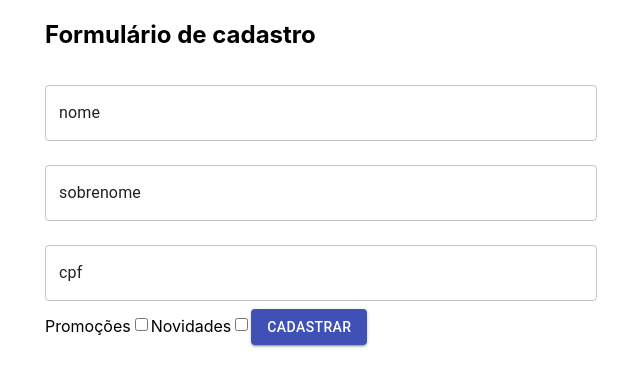
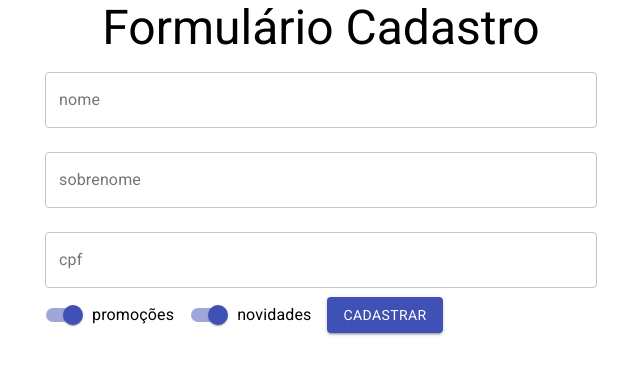
Before and after one commit to filipperogerio/react.cadastro, a React (Create React App) app: page / in a window 1280 px wide. Shown: the top 386 px of the page, without its empty margins (319-959 px from the left). Built offline with nearby package versions, Linux system fonts and the light colour scheme.

Commit message:
inserindo switch de promoções e novidades e título do formulário com a font roboto

```diff
--- a/package.json
+++ b/package.json
@@ -7,6 +7,7 @@
     "@testing-library/jest-dom": "^5.11.4",
     "@testing-library/react": "^11.1.0",
     "@testing-library/user-event": "^12.1.10",
+    "fontsource-roboto": "^4.0.0",
     "react": "^17.0.2",
     "react-dom": "^17.0.2",
     "react-scripts": "4.0.3",
--- a/src/App.js
+++ b/src/App.js
@@ -1,12 +1,15 @@
-import React, { Fragment } from 'react'
-import './App.css'
-import FormularioCadastro from './components/FormularioCadastro/FormularioCadastro'
-import { Container } from '@material-ui/core'
+import React from 'react';
+import './App.css';
+import FormularioCadastro from './components/FormularioCadastro/FormularioCadastro';
+import { Container, Typography } from '@material-ui/core';
+import 'fontsource-roboto';
 
 function App () {
   return (
     <Container component='article' maxWidth='sm'>
-      <h1>Formulário de cadastro</h1>
+      <Typography variant='h3' component='h1' align='center'>
+        Formulário Cadastro
+      </Typography>
       <FormularioCadastro />
     </Container>
   )
--- a/src/components/FormularioCadastro/FormularioCadastro.jsx
+++ b/src/components/FormularioCadastro/FormularioCadastro.jsx
@@ -1,5 +1,5 @@
 import React from 'react'
-import { Button, TextField } from '@material-ui/core'
+import { Button, TextField, Switch, FormControlLabel } from '@material-ui/core'
 
 function FormularioCadastro () {
   return (
@@ -7,7 +7,7 @@
       <TextField
         id='nome'
         type='text'
-        value='nome'
+        label='nome'
         variant='outlined'
         margin='normal'
         fullWidth
@@ -16,7 +16,7 @@
       <TextField
         id='sobrenome'
         type='text'
-        value='sobrenome'
+        label='sobrenome'
         variant='outlined'
         margin='normal'
         fullWidth
@@ -25,16 +25,21 @@
       <TextField
         id='cpf'
         type='text'
-        value='cpf'
+        label='cpf'
         variant='outlined'
         margin='normal'
         fullWidth
       />
 
-      <label>Promoções</label>
-      <input type='checkbox' />
-      <label>Novidades</label>
-      <input type='checkbox' />
+      <FormControlLabel
+        label='promoções'
+        control={<Switch name='promocoes' color='primary' defaultChecked />}
+      />
+
+      <FormControlLabel
+        label='novidades'
+        control={<Switch name='novidades' color='primary' defaultChecked />}
+      />
 
       <Button type='submit' variant='contained' color='primary'>
         Cadastrar
```
Also changed, not shown: 1 other file (tests, documents, lock files or other folders).
